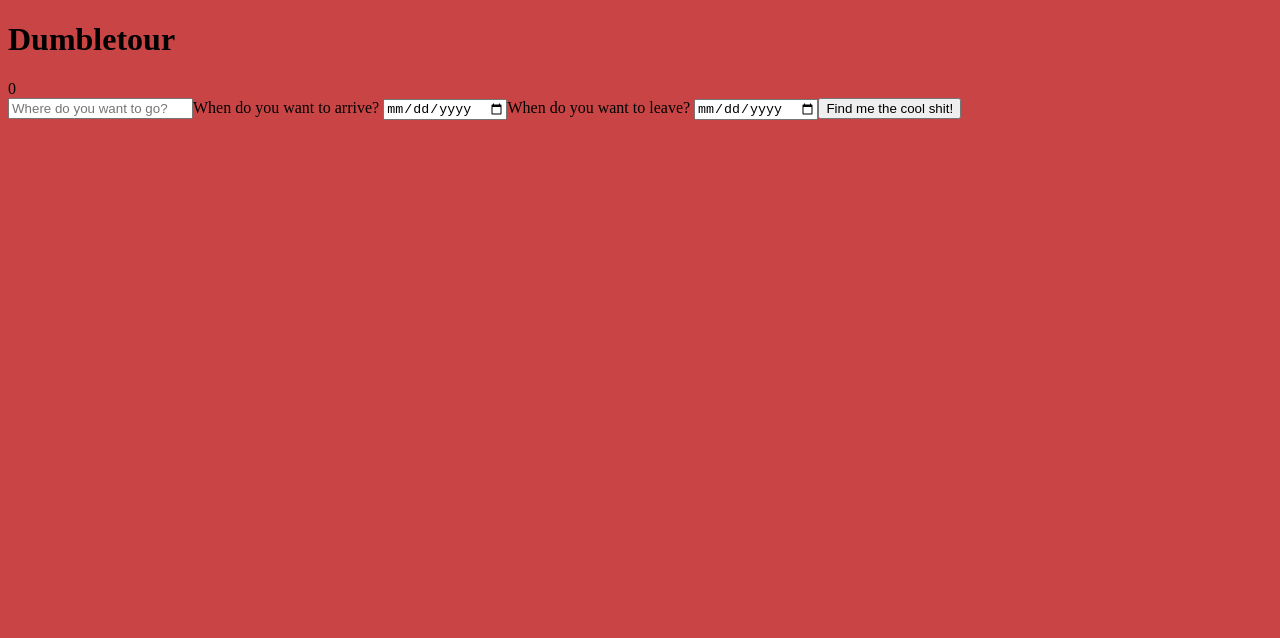
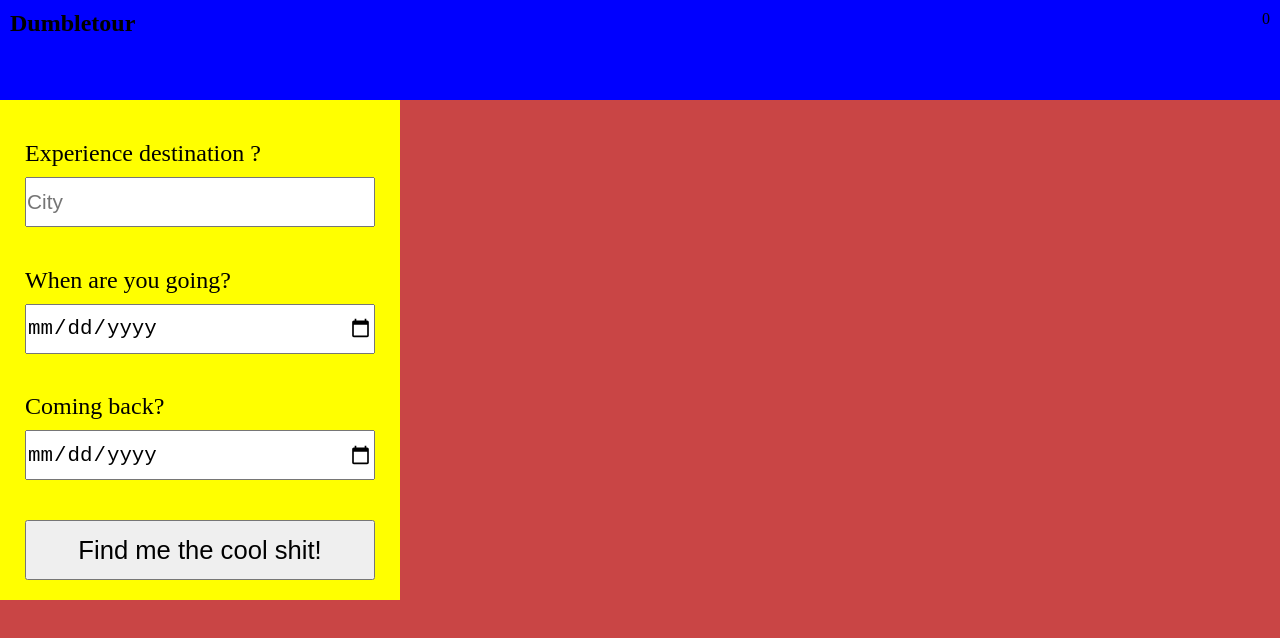
Before and after one commit to sw8wm2013/dumbletour, a React app: page / in a window 1280 px wide. Shown: the top 638 px of the page. Built offline with nearby package versions, Linux system fonts and the light colour scheme.

Commit message:
basic style markup

```diff
--- a/client/components/MainBody.jsx
+++ b/client/components/MainBody.jsx
@@ -33,11 +33,15 @@ class MainBody extends Component{
                               id={r.id}
                               addToItinerary={this.props.addToItineraryRequest}/>;});
         return(
-        <div>
+        <div className="main-body">
+          {this.props.searchBoxIsOpen ?
           <Fragment>
             <SearchModal />
           </Fragment>
+          : null}
+          <section className="result-cards">
           {resultCards}
+          </section>
         </div>
         )
     }
--- a/client/components/NavBar.jsx
+++ b/client/components/NavBar.jsx
@@ -14,9 +14,10 @@ const mapDispatchToProps = dispatch =>({
 
 const NavBar = props =>(
     <Fragment>
+      <nav className="nav-bar">
         <h1 id='logo'>Dumbletour</h1>
         <NavOptions/>
-
+     </nav>
     </Fragment>
 )
 
--- a/client/components/ResultCard.jsx
+++ b/client/components/ResultCard.jsx
@@ -1,14 +1,13 @@
 import React from 'react';
 
 const ResultCard = props =>(
-  <div>
-    <h2>{props.name}</h2>
-    <div>{props.price}</div>
-    <div>{props.www}</div>
+  <div className="result-card">
     <img src={props.imgUrl}></img>
-    <div>{props.ig}</div>
-    <button id={props.id} onClick={(e) => props.addToItinerary(e.target.id)}>add</button>
-    <button>remove</button>
+    <h2 className="card-name">{props.name}</h2>
+    <div className="card-www">{props.www}</div>
+    <div className="card-ig">{props.ig}</div>
+    <div className="card-price">{props.price}</div>
+    <button className="add-button" id={props.id} onClick={(e) => props.addToItinerary(e.target.id)}>add</button>
   </div>
 )
 
--- a/client/components/SearchModal.jsx
+++ b/client/components/SearchModal.jsx
@@ -36,16 +36,23 @@ class SearchModal extends Component {
 
     render(){
         return (
-        <div>
-          {this.props.searchBoxIsOpen ?
-          <form>
-            <input type='text' value={this.props.location} onChange={(e) => this.props.handleKey(e)} placeholder='Where do you want to go?'></input>
-            When do you want to arrive? <input type='date' value={this.props.arrivalDate} onChange={(e) => this.props.handleArrivalDate(e)}></input>
-            When do you want to leave? <input type='date'value={this.props.departureDate} onChange={(e) => this.props.handleDepartureDate(e)}></input>
+        <span className="search-modal">
+          <form className="search-form">
+            <label>
+              Experience destination ?
+            <input type='text' value={this.props.location} onChange={(e) => this.props.handleKey(e)} placeholder='City'></input>
+            </label>
+            <label>
+            When are you going?
+            <input type='date' value={this.props.arrivalDate} onChange={(e) => this.props.handleArrivalDate(e)}></input>
+            </label>
+            <label>
+            Coming back?
+            <input type='date'value={this.props.departureDate} onChange={(e) => this.props.handleDepartureDate(e)}></input>
+            </label>
             <button onClick={(e)=> this.props.submitSearch(e)}>Find me the cool shit!</button>
           </form>
-          : null}
-        </div>
+        </span>
         )
     }
 }
--- a/client/reducers/index.js
+++ b/client/reducers/index.js
@@ -1,5 +1,4 @@
 import { combineReducers } from 'redux';
-
 import dumbletourReducer from './dumbletourReducer.js';
 
 const reducers = combineReducers ({
--- a/client/scss/style.scss
+++ b/client/scss/style.scss
@@ -10,6 +10,83 @@ $btn-color: rgb(115, 216, 203);
 
 * {
   box-sizing: border-box;
+  padding: 0;
+  margin: 0;
+}
+
+.nav-bar{
+  position: fixed;
+  display: flex;
+  justify-content: space-between;
+  width: 100%;
+  top: 0px;
+  z-index: 2;
+  padding: 10px;
+  background-color:blue;
+  height: 100px;
+}
+
+.search-modal{
+  display: flex;
+  flex-direction: column;
+  height: 600px;
+  width: 400px;
+  padding-top: 20px;
+  padding-left: 25px;
+  background-color: yellow;
+  font-size: 1.5rem;
+  input {
+    margin-top: 10px;
+    width: inherit;
+    font-size: 1.3rem;
+    width: 350px;
+    height: 50px;
+  }
+  button {
+    font-size: 1.6rem;
+    width: 350px;
+    height: 60px;
+  }
+}
+
+.main-body{
+  width: 100%;
+}
+
+.search-form{
+  margin-top: 100px;
+  height: inherit;
+  display: flex;
+  flex-direction: column;
+  align-items: flex-start;
+  justify-content: space-around;
+}
+
+.result-cards{
+  margin-top: 150px;
+  background-color: green;
+  display: grid;
+  grid-template-columns: repeat(auto-fit, minmax(450px, 1fr));
+  justify-items: center;
+  grid-column-gap: 25px;
+  grid-row-gap: 25px;
+}
+
+.result-card{
+  position: relative;
+  border: solid 2px black;
+  padding:20px;
+  img{
+    margin-top: 5px;
+    margin-bottom: 5px;
+  }
+}
+
+.add-button{
+  position: relative;
+  background-color: red;
+  top: -120px;
+  right: -320px;
 }
 
 header {
```
Also changed, not shown: 1 other file (tests, documents, lock files or other folders).
